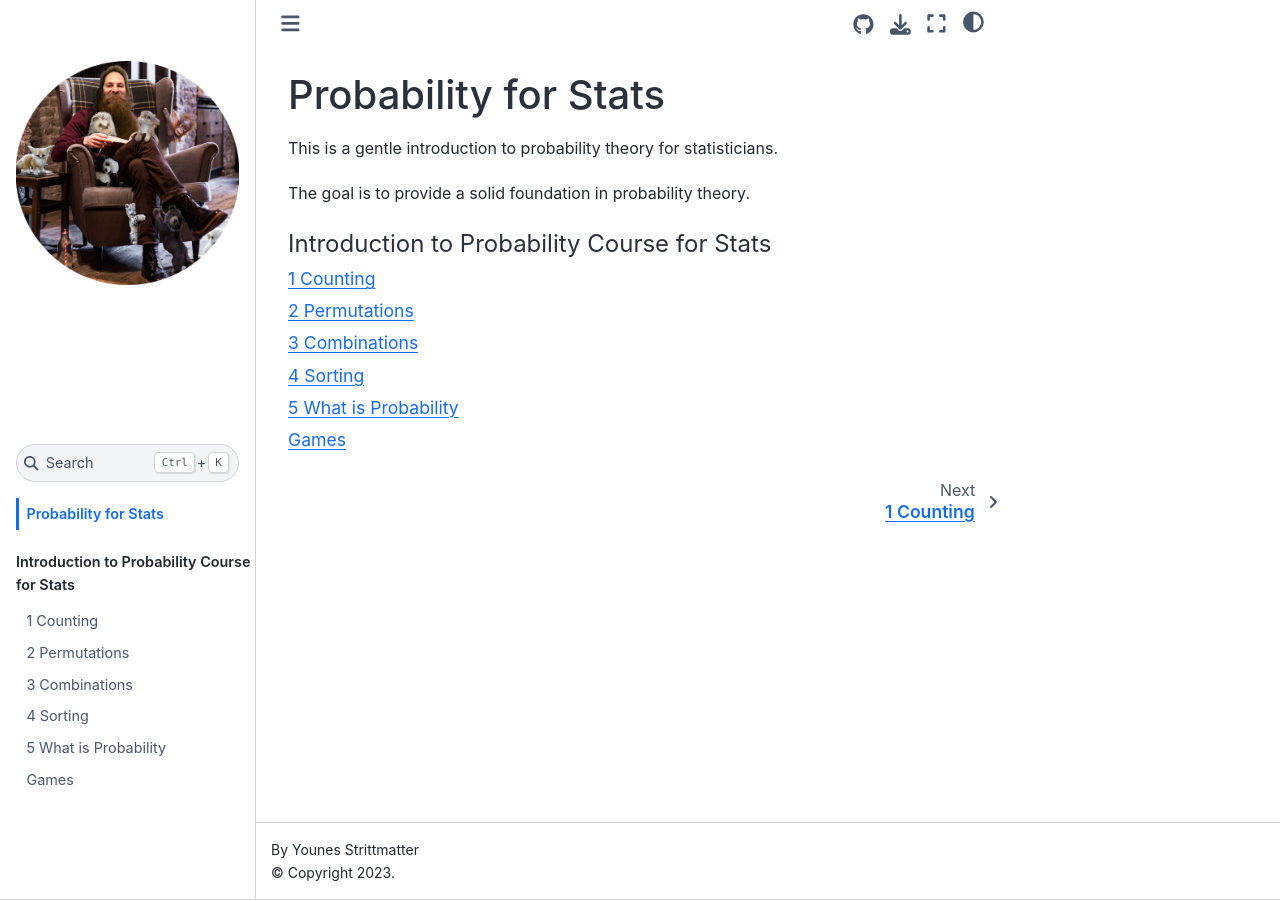
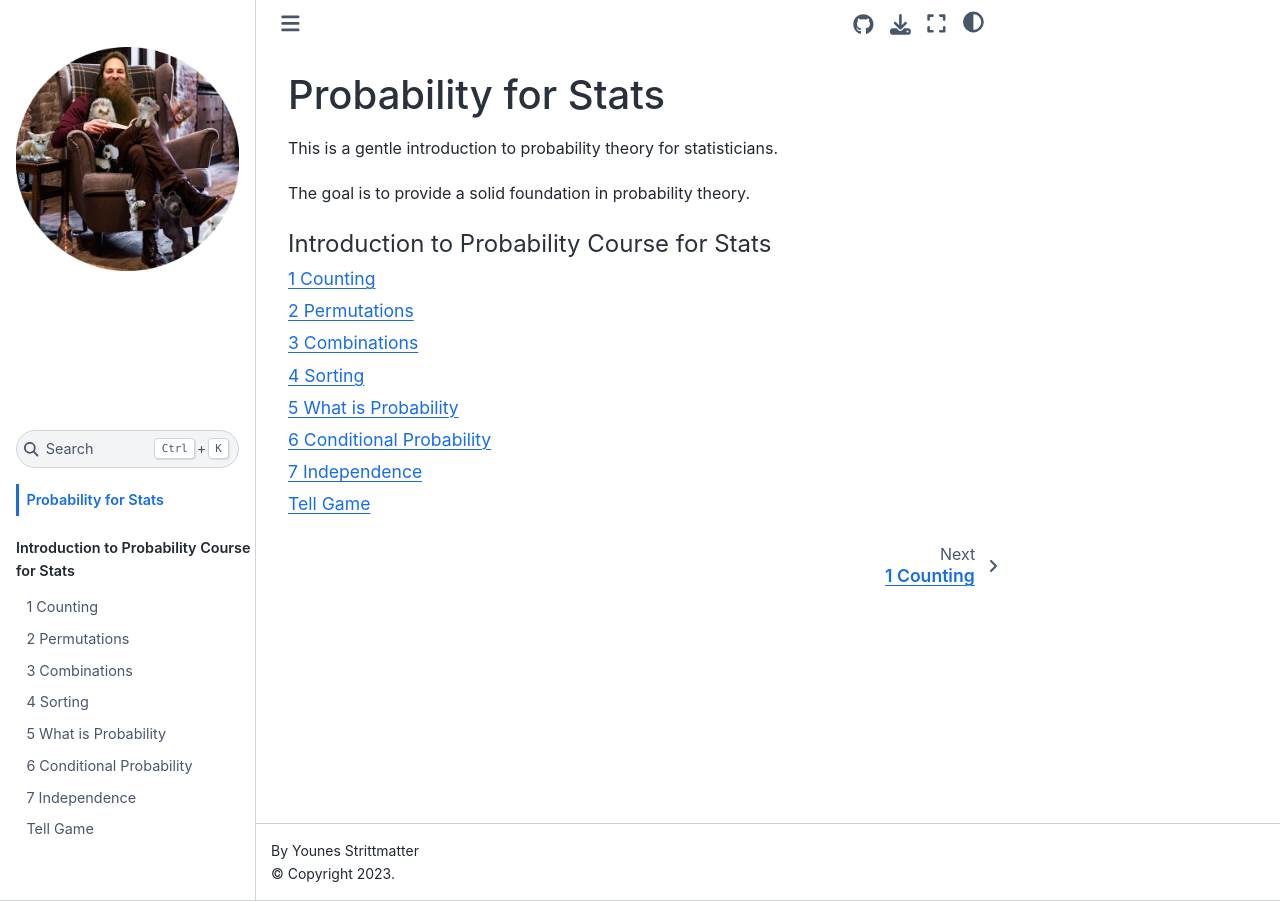
Before and after one commit to younesStrittmatter/504-final, a Jupyter Book: the page built from book/intro.md, in a window 1280 px wide. Built offline with Jupyter Book 1.0.4 settings and Sphinx 7.4.7 and the Sphinx Book theme 1.1.4, drawn with Linux system fonts in a browser that asks for light colours.

Commit message:
init git

```diff
--- a/book/_toc.yml
+++ b/book/_toc.yml
@@ -11,4 +11,6 @@ parts:
   - file: content/3 Combinations
   - file: content/4 Sorting
   - file: content/5 What is Probability
-  - file: content/Games
+  - file: content/6 Conditional Probability
+  - file: content/7 Independence
+  - file: content/Tell Game
--- a/book/content/Games.md
+++ b/book/content/Tell Game.md
@@ -1,6 +1,4 @@
-# Games
-
-## Tell Game
+# Tell Game
 
 The *Tell Game* is a simple game where you try to beat Baysian reasoning:
 
```
Also changed, not shown: book/_static/divider.png (renamed from book/_static/courses/probability/4/divider.png), book/_static/pixels.png (renamed from book/_static/1/pixels.png), book/content/1 Counting.ipynb, book/content/4 Sorting.ipynb, book/content/5 What is Probability.ipynb, book/content/6 Conditional Probability.ipynb, book/content/7 Independence.ipynb.
